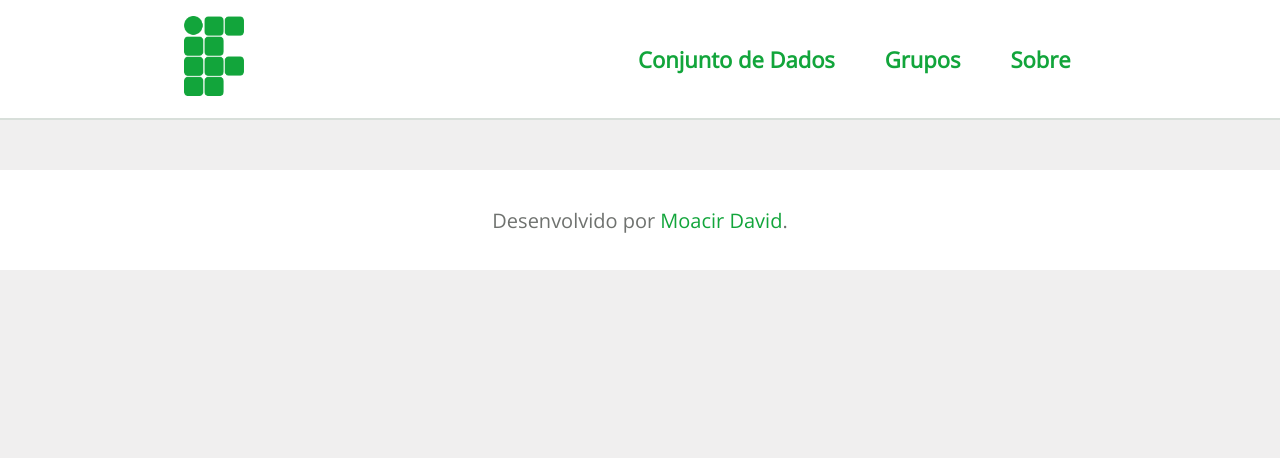
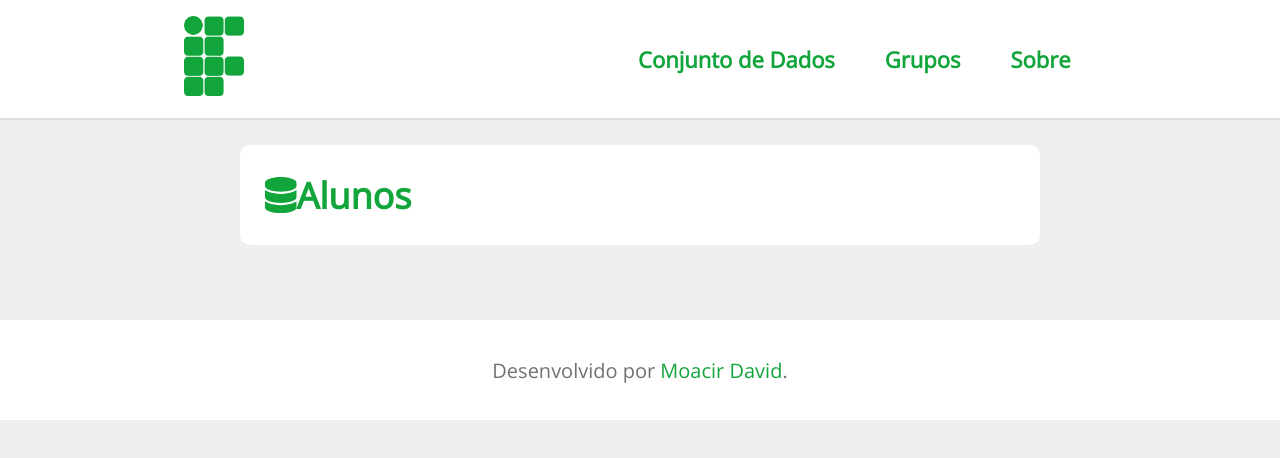
Before and after one commit to moacirdavidag/frontend-tcc-ads, a React (Create React App) app: page /dados in a window 1280 px wide. Shown: the top 458 px of the page. Built offline with nearby package versions, Linux system fonts and the light colour scheme.

Commit message:
Páginas dinâmicas em implementação

```diff
--- a/package.json
+++ b/package.json
@@ -3,9 +3,13 @@
   "version": "0.1.0",
   "private": true,
   "dependencies": {
+    "@fortawesome/fontawesome-svg-core": "^6.4.0",
+    "@fortawesome/free-solid-svg-icons": "^6.4.0",
+    "@fortawesome/react-fontawesome": "^0.2.0",
     "@testing-library/jest-dom": "^5.16.5",
     "@testing-library/react": "^13.4.0",
     "@testing-library/user-event": "^13.5.0",
+    "axios": "^1.3.5",
     "dotenv": "^16.0.3",
     "express": "^4.18.2",
     "react": "^18.2.0",
--- a/src/App.js
+++ b/src/App.js
@@ -5,6 +5,7 @@ import { Home } from "./pages/Home";
 import { Footer } from "./components/Footer";
 import { ViewDados } from "./pages/ViewDados";
 import { Sobre } from "./pages/Sobre";
+import { ConjuntoDados } from "./pages/ConjuntoDados";
 
 function App() {
   return (
@@ -13,7 +14,8 @@ function App() {
       <Router>
         <Routes>
           <Route path="/" element={<Home />} />
-          <Route path="/dados/alunos" element={<ViewDados />} />
+          <Route path="/dados" element={<ConjuntoDados />} />
+          <Route path="/dados/:conjunto" element={<ViewDados />} />
           <Route path="/sobre" element={<Sobre />} />
         </Routes>
       </Router>
--- /dev/null
+++ b/src/data/conjuntoDados.js
@@ -0,0 +1,11 @@
+module.exports = [
+    {
+        nome: "Alunos",
+        grupo: "ensino",
+        fonte: "http://suap.ifpb.edu.br/api/ensino/alunos/v1/",
+        autor: "Diretoria-Geral de Tecnologia da Informação",
+        mantenedor: "dti@ifpb.edu.br",
+        ultima_atualizacao: "4 de Setembro de 2019, 20:41 (UTC-03:00)",
+        data_criacao: "1 de Abril de 2019, 12:27 (UTC-03:00)",
+    }
+]
--- /dev/null
+++ b/src/hooks/useQueries.js
@@ -0,0 +1,43 @@
+import React, { useEffect, useState } from "react";
+
+import { url } from "../services/api";
+import axios from "axios";
+
+export const useQueries = async (consulta, ...filtros) => {
+
+    const [data, setData] = useState([]);
+
+    useEffect(() => {
+        const fetchData = async () => {
+
+            await fetch(url, {
+                method: 'POST',
+                headers: {
+                    'Content-Type': 'application/json',
+                },
+                body: JSON.stringify({
+                    query: `
+        query {
+          ${consulta} {
+            ${filtros}
+          }
+        }
+      `
+      //AWS Amplify
+
+                }),
+            })
+                .then((res) => res.json())
+                .then((result) => console.log(result));
+
+        }
+
+        fetchData()
+        console.log(consulta, filtros.toString())
+        console.log(data)
+
+    }, [])
+
+    return data;
+
+}
--- /dev/null
+++ b/src/pages/ConjuntoDados/index.js
@@ -0,0 +1,26 @@
+import React from 'react';
+import conjuntoDados from '../../data/conjuntoDados';
+
+import { FontAwesomeIcon } from '@fortawesome/react-fontawesome';
+import { faDatabase } from '@fortawesome/free-solid-svg-icons';
+
+import './style.css';
+
+export const ConjuntoDados = () => {
+
+    const dados = conjuntoDados;
+
+    return (
+        <>
+            {
+                dados.map(conjunto => {
+                    return (
+                        <div className='conjunto'>
+                            <span><FontAwesomeIcon icon={faDatabase} /></span> <span> {conjunto.nome}</span>
+                        </div>
+                    )
+                })
+            }
+        </>
+    )
+}
--- /dev/null
+++ b/src/pages/ConjuntoDados/style.css
@@ -0,0 +1,14 @@
+.conjunto {
+    width: 800px;
+    height: 100px;
+    background-color: #FFFFFF;
+    margin: 25px auto;
+    border-radius: 10px;
+    padding: 25px;
+    display: flex;
+    align-items: center;
+    justify-content: flex-start;
+    color: #12A53B;
+    font-size: 36px;
+    font-weight: 600;
+}
--- a/src/pages/ViewDados/index.js
+++ b/src/pages/ViewDados/index.js
@@ -1,20 +1,38 @@
-import React from 'react';
+import React, { useEffect, useState } from 'react';
 import "./style.css";
 import { Metadados } from '../../components/Metadadados';
 import { AreaFiltros } from '../../components/AreaFiltros';
 import { Dado } from '../../components/Dado';
 import { Campos } from '../../components/Campos';
+import { useQueries } from '../../hooks/useQueries';
+import { useParams } from 'react-router-dom';
 
 export const ViewDados = () => {
+
+  const [dados, setDados] = useState([]);
+  const [consulta, setConsulta] = useState("bolsas");
+  const [filtros, setFiltros] = useState(['aluno']);
+
+  const { conjunto: nomeConjuntoDeDados } = useParams();
+
+  let response = useQueries(consulta, filtros);
+
+
+
+  useEffect(() => {
+    document.title = `${nomeConjuntoDeDados} - Conjunto de Dados - Dados IFPB`;
+  }, [])
+
+
   return (
     <>
       <div className="wrapper_metadados">
-        <Metadados titulo={"Alunos"}
-        fonte={"http://suap.ifpb.edu.br/api/ensino/alunos/v1/"}
-        autor={"Diretoria-Geral do IFPB"}
-        mantenedor={"dti@ifpb.edu.br"}
-        dataAtualizacao={"4 de Setembro de 2019, 20:41 (UTC-3:00)"}
-        dataCriacao={"1 de Abril de 2019, 12:27 (UTC-3:00)"}
+        <Metadados titulo={nomeConjuntoDeDados}
+          fonte={"http://suap.ifpb.edu.br/api/ensino/alunos/v1/"}
+          autor={"Diretoria-Geral do IFPB"}
+          mantenedor={"dti@ifpb.edu.br"}
+          dataAtualizacao={"4 de Setembro de 2019, 20:41 (UTC-3:00)"}
+          dataCriacao={"1 de Abril de 2019, 12:27 (UTC-3:00)"}
         />
       </div>
       <AreaFiltros />
--- /dev/null
+++ b/src/services/api.js
@@ -0,0 +1,3 @@
+module.exports = {
+    url: "http://localhost:4000/"
+}
```
Also changed, not shown: 1 other file (tests, documents, lock files or other folders).
